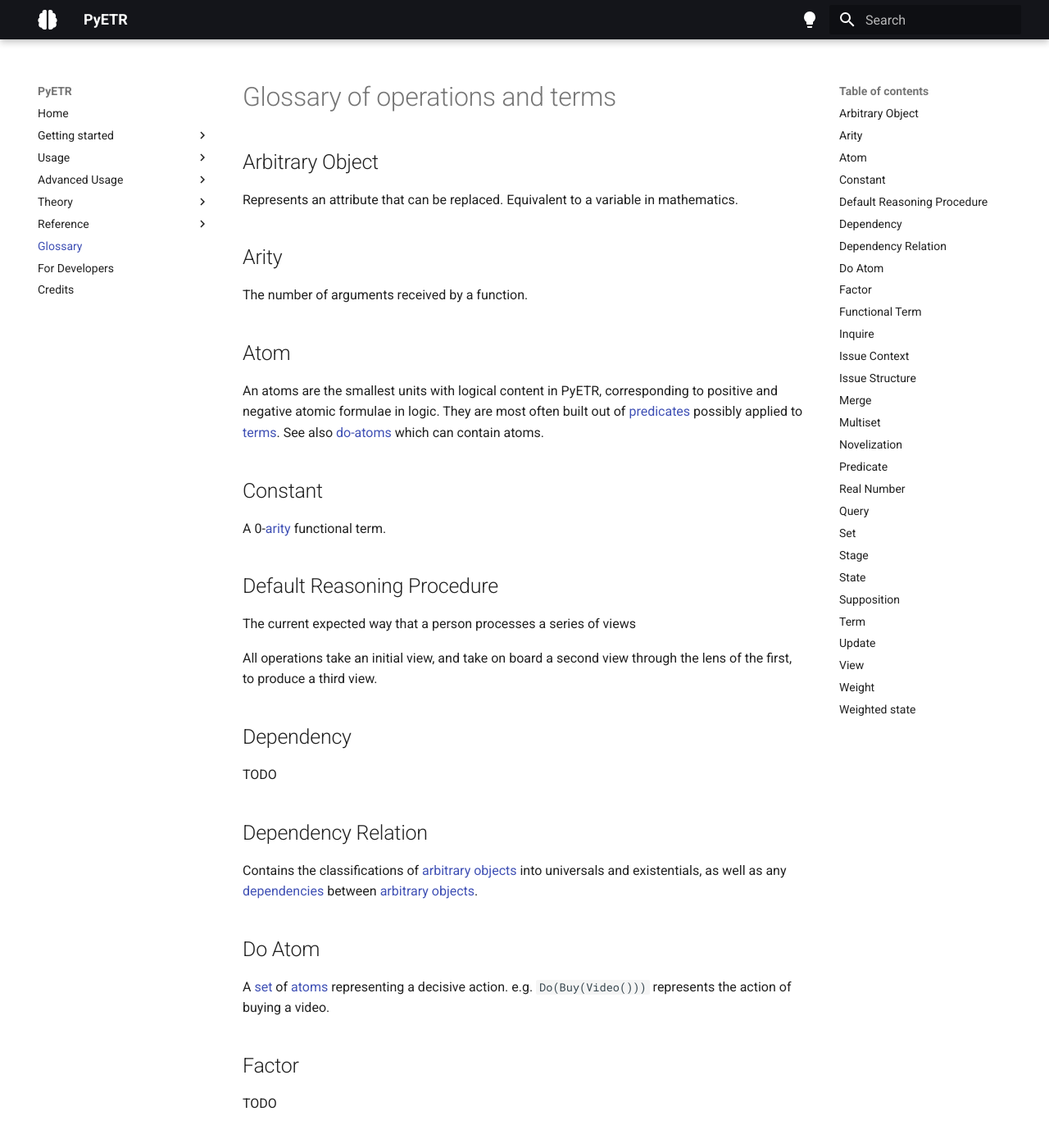
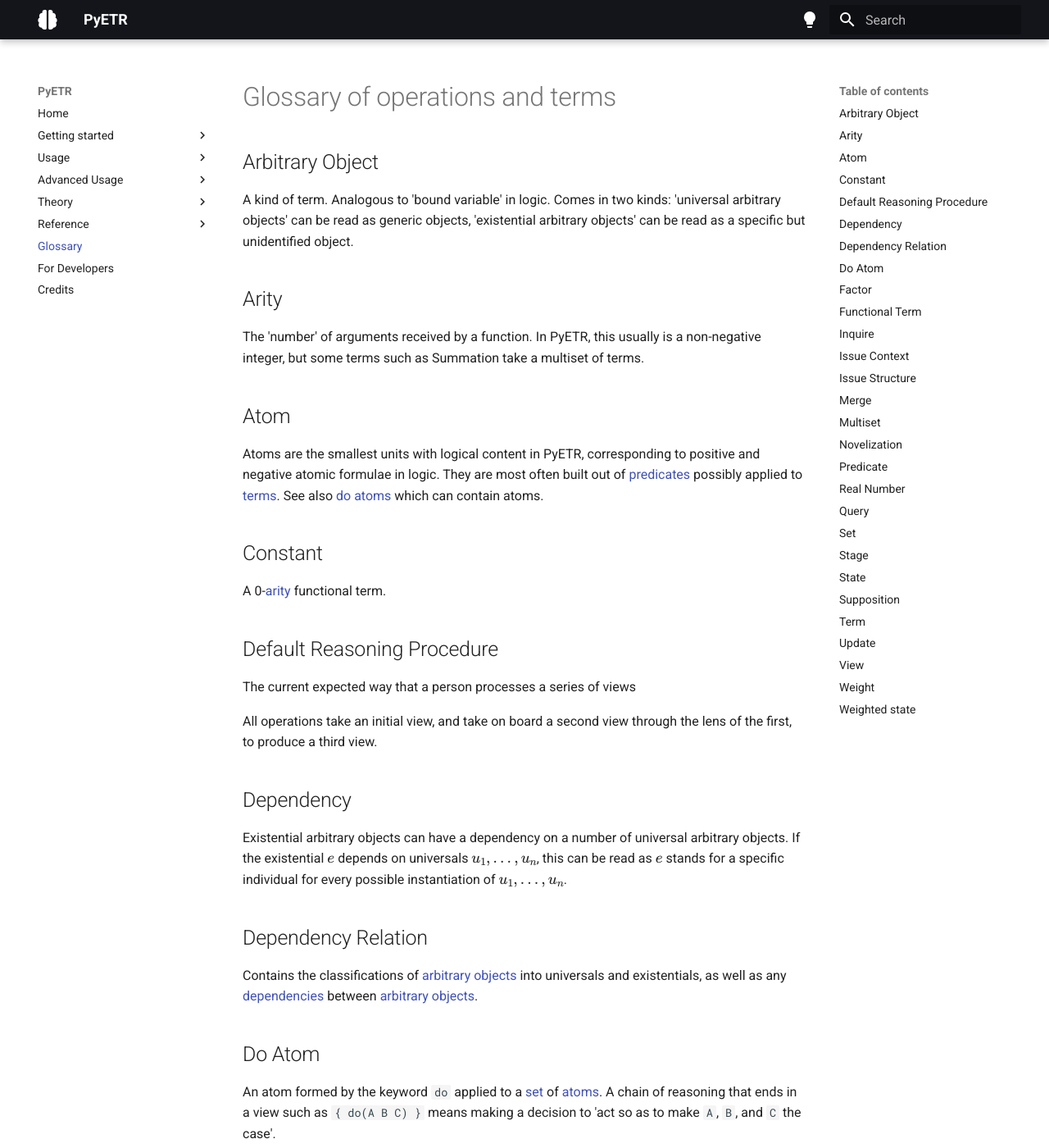
Before and after one commit to juancadile/PyETR-myfork, an MkDocs documentation site: the page built from docs/glossary.md, in a window 1280 px wide and 1400 px high. Shown: the whole window at 82% size. Built offline with MkDocs 1.6.1 and Material for MkDocs 9.7.7, drawn with Linux system fonts in a browser that asks for light colours; some of the changed text lies outside the part shown.

Commit message:
Todos in glossary.md.

```diff
--- a/docs/glossary.md
+++ b/docs/glossary.md
@@ -2,16 +2,17 @@
 
 ## Arbitrary Object
 
-Represents an attribute that can be replaced. Equivalent to a variable in mathematics.
+A kind of term. Analogous to 'bound variable' in logic.
+Comes in two kinds: 'universal arbitrary objects' can be read as generic objects, 'existential arbitrary objects' can be read as a specific but unidentified object.
 
 ## Arity
 
-The number of arguments received by a function.
+The 'number' of arguments received by a function. In PyETR, this usually is a non-negative integer, but some terms such as Summation take a multiset of terms.
 
 ## Atom
 
-An atoms are the smallest units with logical content in PyETR, corresponding to positive and negative atomic formulae in logic.
-They are most often built out of [predicates](#predicate) possibly applied to [terms](#term). See also [do-atoms](#do-atom) which can contain atoms.
+Atoms are the smallest units with logical content in PyETR, corresponding to positive and negative atomic formulae in logic.
+They are most often built out of [predicates](#predicate) possibly applied to [terms](#term). See also [do atoms](#do-atom) which can contain atoms.
 
 ## Constant
 
@@ -25,7 +26,8 @@
 
 ## Dependency
 
-TODO
+Existential arbitrary objects can have a dependency on a number of universal arbitrary objects.
+If the existential $e$ depends on universals $u_1,\ldots,u_n$, this can be read as $e$ stands for a specific individual for every possible instantiation of $u_1,\ldots,u_n$.
 
 ## Dependency Relation
 
@@ -33,11 +35,13 @@
 
 ## Do Atom
 
-A [set](#set) of [atoms](#atom) representing a decisive action. e.g. `Do(Buy(Video()))` represents the action of buying a video.
+An atom formed by the keyword `do` applied to a [set](#set) of [atoms](#atoms).
+A chain of reasoning that ends in a view such as `{ do(A B C) }` means making a decision to 'act so as to make `A`, `B`, and `C` the case'.
 
 ## Factor
 
-TODO
+A view operation which reduces the complexity of the current view by factoring out the content of a second view.
+An important special case is to 'factor out falsum', which drops any states that contain a primitive absurdity.
 
 ## Functional Term
 
@@ -88,7 +92,7 @@
 
 ## Query
 
-TODO
+A view operation for determining whether a given conclusion is directly supported by the current view.
 
 ## Set
 
@@ -99,7 +103,7 @@
     \{1,2\} = \{2,1\} = \{1,1,2\}
 \]
 
-are three (of many possible) ways of writing the same thing: the set whose members are $1$ and $2$ only (note that repeating a member in the description has no effect). However, note that a [State](#state) is by definition a kind of set, but when a set is considered as a state we use a different notation (TODO see that entry).
+are three (of many possible) ways of writing the same thing: the set whose members are $1$ and $2$ only (note that repeating a member in the description has no effect). However, note that a [State](#state) is by definition a kind of set, but when a set is considered as a state we use a different notation, see [Stages and states](usage/view_construction.md#stages-and-states) and [Do atoms](usage/view_construction.md#do-atoms) in View construction.
 
 In PyETR, all sets are finite, so we usually write 'set' when we really mean 'finite set'. In ETR, all sets involved in the construction of a [View](#view) are finite, but note that some entities, such as "the set of all views", are infinite sets.
 
@@ -147,8 +151,11 @@
 
 ## Weight
 
-TODO
+A weight is a [multiset](#multiset) of [terms](#term) designated as either the additive or multiplicative weight in a [weighted state](#weighted-state).
 
 ## Weighted state
 
-TODO
+Each [state](#state) in a [stage](#stage) is equipped with extra non-logical content in the form of additive and multiplicative [weights](#weights), making it a weighted state.
+States in [suppositions](#supposition) do not come with weights.
+One or both of the weights can be empty.
+A weighted state where both weights are the empty multiset is notated just as an ordinary state.
```
